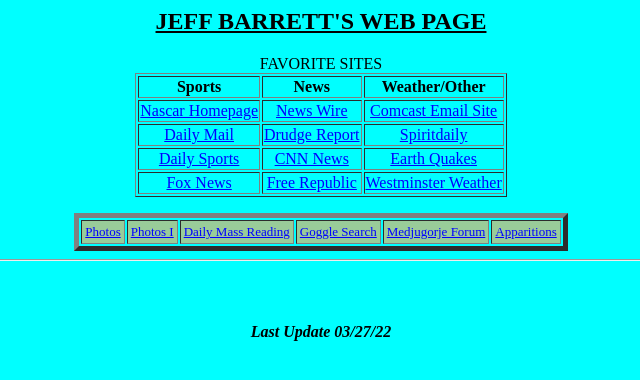
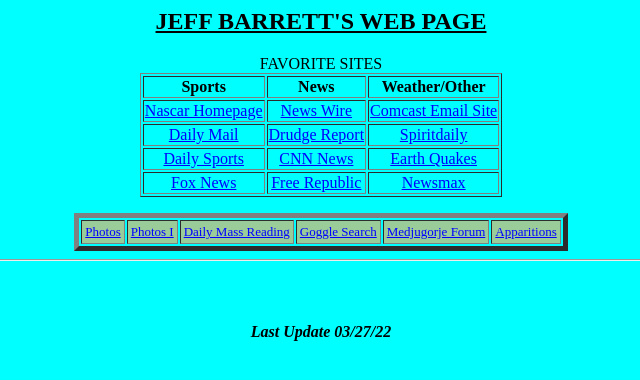
Before and after one commit to jeffg1957/jeffg1957, a plain HTML site: page index.html in a window 1280 px wide. Shown: the whole page, without its empty margins (319-959 px from the left). Drawn offline with Linux system fonts and the light colour scheme.

Commit message:
Update index.html

```diff
--- a/index.html
+++ b/index.html
@@ -64,7 +64,7 @@
 
           <TD><CENTER><a href="http://www.freerepublic.com/focus/news/browse?ao=0/">Free Republic</a</CENTER></TD>
 
-          <TD><CENTER><a href="http://www.wunderground.com/cgi-bin/findweather/getForecast?query=westminster%2Cmd">Westminster Weather</a</CENTER></TD>
+          <TD><CENTER><a href="http://www.newsmax.com/cgi-bin/findweather/getForecast?query=westminster%2Cmd">Newsmax</a</CENTER></TD>
 
      </TR></CENTER>
 
```
